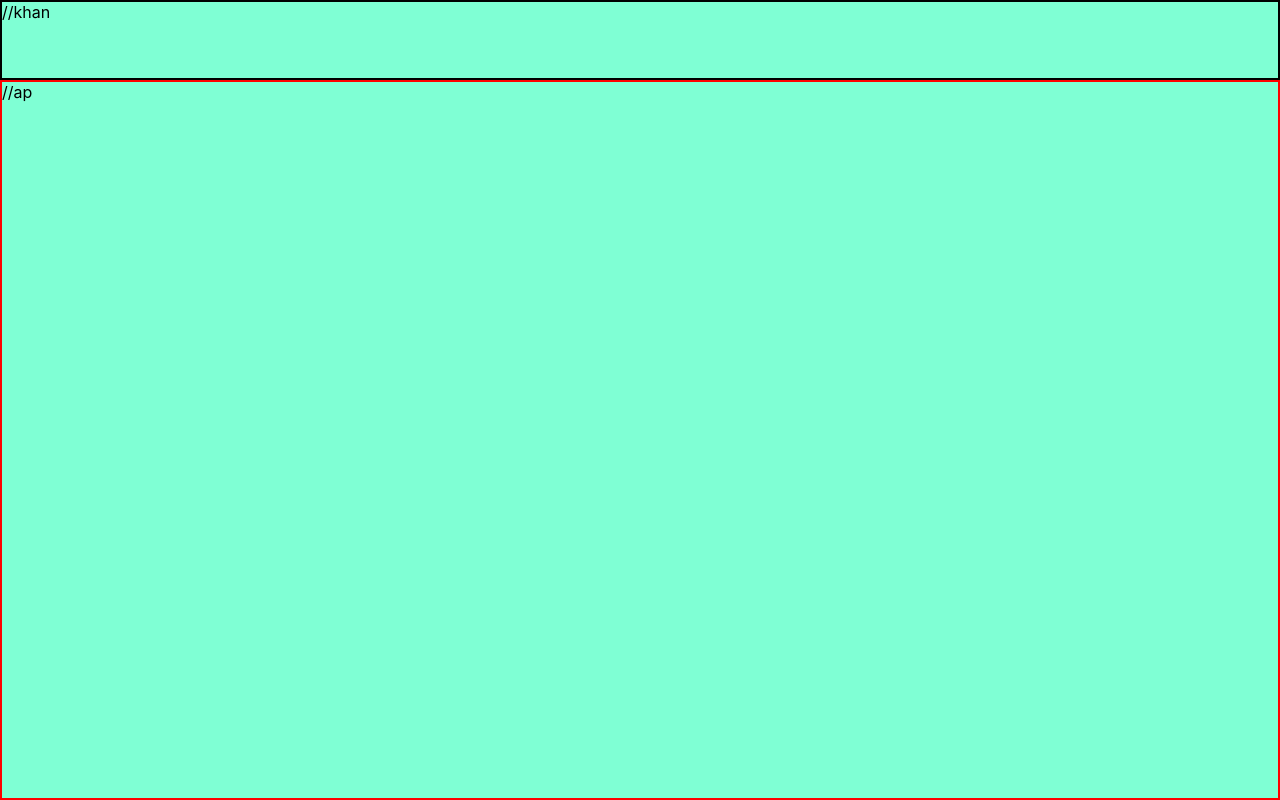
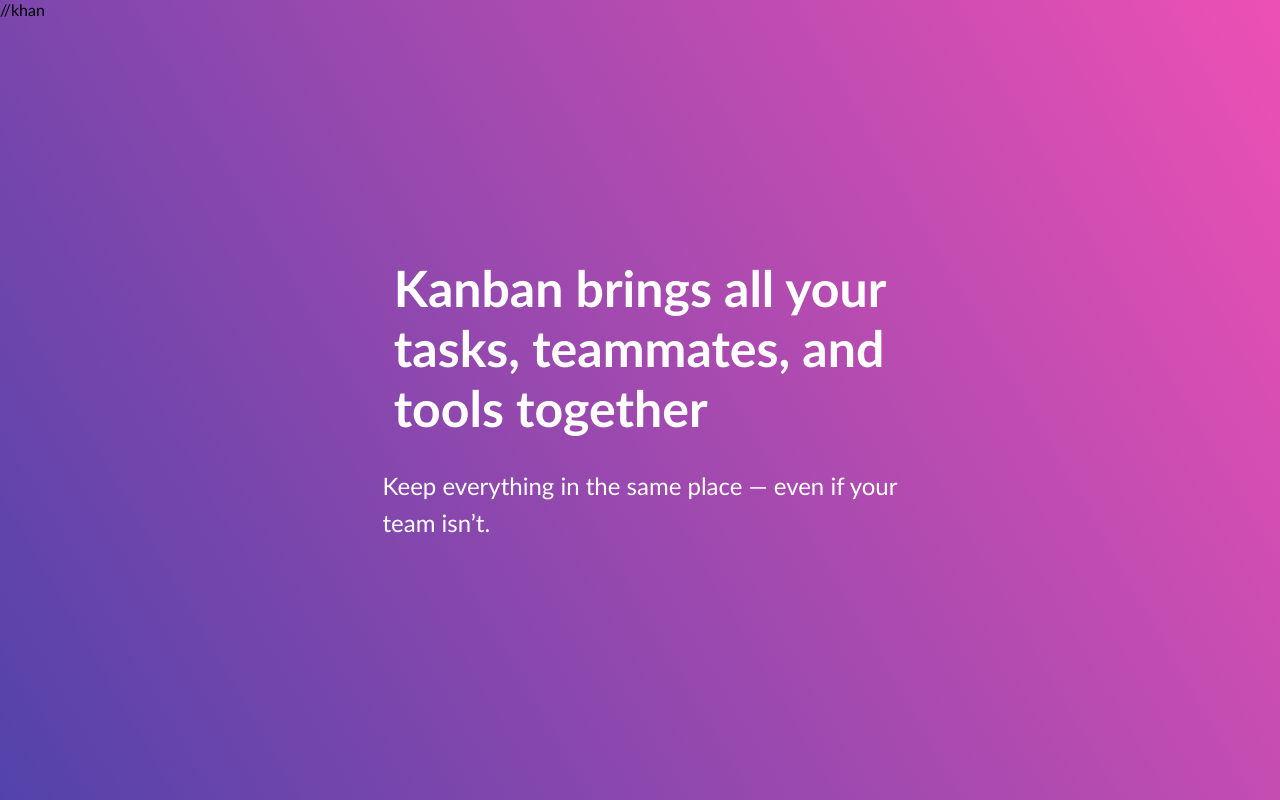
Before and after one commit to Sachin2903/Kanban_Board_clone, a React (Create React App) app: page / in a window 1280 px wide. Built offline with nearby package versions, Linux system fonts and the light colour scheme.

Commit message:
mainpage done

```diff
--- a/src/components/pages/mainPage/mainPage.js
+++ b/src/components/pages/mainPage/mainPage.js
@@ -14,8 +14,9 @@
 
 
                 <div className={styles.mainPageContent}>
-                    //ap
-
+                    <h1 className={styles.head}>Kanban brings all your<br/> tasks, teammates, and <br/> tools together</h1>
+                   <br/>
+                    <p className={styles.para}>Keep everything in the same place — even if your<br/> team isn’t.</p>
                 </div>
 
 
--- a/src/components/pages/mainPage/mainPage.module.css
+++ b/src/components/pages/mainPage/mainPage.module.css
@@ -1,17 +1,28 @@
 .mainPageDiv{
     width: 100vw;
     height: 100vh;
-    background-color: aquamarine;
+    background:linear-gradient(60deg, rgb(82, 67, 170), rgb(237, 80, 180));
+    font-family:'Trebuchet MS', 'Lucida Sans Unicode', 'Lucida Grande', 'Lucida Sans', Arial, sans-serif
 }
 .mainPageDivNavBar{
-    border: 2px solid black;
+
     width: 100%;
     height: 80px;
 }
 .mainPageContent{
-    height: 90%;
+    height: 80%;
     width:100%;
-    border: 2px solid rgb(255, 0, 0);
+    display: flex;
+    flex-direction: column;
+    justify-content: center;
+    align-items: center;
+    font-size: 25px;
+    color: white;
 
 
 }
+
+.para{
+    line-height: 2.3rem;
+    font-size: 24px;
+    }
```
